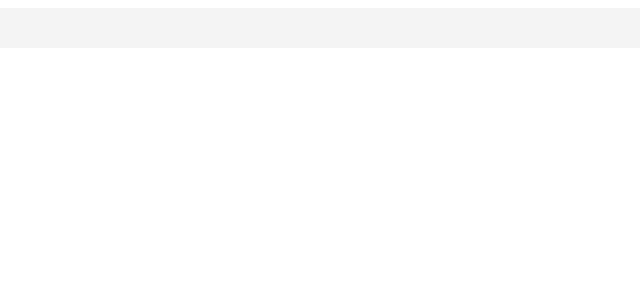
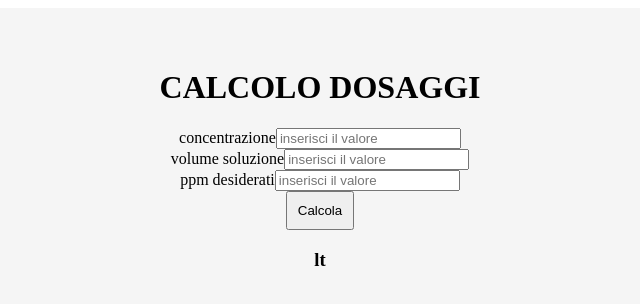
Before and after one commit to drugos624/helpus2, a React (Vite) app: page /calcoloDosaggi in a window 1280 px wide. Before the commit this address had no page. Shown: the top 304 px of the page, without its empty margins (320-960 px from the left). Built offline with nearby package versions, Linux system fonts and the light colour scheme.

Commit message:
aggiunto calcolo cloro

```diff
--- a/src/App.jsx
+++ b/src/App.jsx
@@ -13,6 +13,9 @@ import Chimici from "./pages/Chimici";
 import DettaglioChimici from "./pages/DettaglioChimici";
 import Ricambi from "./pages/Ricambi";
 import Carrello from "./pages/Carrello";
+import ScrollToTop from "./ScrollToTop";
+import Utilita from "./pages/Utilita";
+import CalcoloDosaggi from "./pages/CalcoloDosaggi";
 
 function App() {
   const [carrello, setCarrello] = useState([]);
@@ -20,6 +23,7 @@ function App() {
   return (
     <>
       <div className="header">
+        <ScrollToTop />
         <Routes>
           <Route path="/" element={<Home></Home>}></Route>
           <Route path="/impianti" element={<Impianti></Impianti>}></Route>
@@ -58,6 +62,11 @@ function App() {
               ></Carrello>
             }
           ></Route>
+          <Route path="/utilita" element={<Utilita></Utilita>}></Route>
+          <Route
+            path="/calcoloDosaggi"
+            element={<CalcoloDosaggi></CalcoloDosaggi>}
+          ></Route>
         </Routes>
       </div>
     </>
--- /dev/null
+++ b/src/ScrollToTop.jsx
@@ -0,0 +1,14 @@
+import { useEffect } from "react";
+import { useLocation } from "react-router-dom";
+
+function ScrollToTop() {
+  const { pathname } = useLocation();
+
+  useEffect(() => {
+    window.scrollTo(0, 0); // vai in alto
+  }, [pathname]); // ogni volta che cambia la route
+
+  return null; // non renderizza nulla
+}
+
+export default ScrollToTop;
--- a/src/index.css
+++ b/src/index.css
@@ -2,6 +2,9 @@ button {
   padding: 10px;
   gap: 10px;
 }
+
+
+
 html, body {
   overscroll-behavior-y: contain;
 }
--- /dev/null
+++ b/src/pages/CalcoloDosaggi.jsx
@@ -0,0 +1,67 @@
+import { useState } from "react";
+
+export default function CalcoloDosaggi() {
+  const [concentrazione, setConcentrazione] = useState("");
+  const [quantita, setQuantita] = useState("");
+  const [ppm, setPpm] = useState("");
+  const [risultato, setRisultato] = useState("");
+
+  const calcolaDosaggi = () => {
+    if (concentrazione && quantita && ppm) {
+      const calcolo = (ppm * quantita) / (concentrazione * 10000);
+      setRisultato(calcolo.toFixed(2));
+    } else setRisultato(2);
+  };
+
+  return (
+    <div className="header">
+      <div>
+        <h1>CALCOLO DOSAGGI</h1>
+
+        <div className="form-group">
+          <label className="label-calcolo">concentrazione</label>
+          <input
+            type="number"
+            value={concentrazione}
+            id="input1"
+            placeholder="inserisci il valore"
+            onChange={(e) => setConcentrazione(e.target.value)}
+          />
+        </div>
+        <div className="form-group">
+          {" "}
+          <label className="label-calcolo">volume soluzione</label>
+          <input
+            type="number"
+            value={quantita}
+            id="input2"
+            placeholder="inserisci il valore"
+            onChange={(e) => setQuantita(e.target.value)}
+          />
+        </div>
+        <div className="form-group">
+          {" "}
+          <label className="label-calcolo">ppm desiderati</label>
+          <input
+            type="number"
+            value={ppm}
+            id="input3"
+            placeholder="inserisci il valore"
+            onChange={(e) => setPpm(e.target.value)}
+          />
+        </div>
+        <div>
+          <button
+            onClick={() => {
+              calcolaDosaggi();
+              console.log(risultato);
+            }}
+          >
+            Calcola
+          </button>
+          <h3>{risultato} lt</h3>
+        </div>
+      </div>
+    </div>
+  );
+}
--- a/src/pages/DettaglioAddolcitore.jsx
+++ b/src/pages/DettaglioAddolcitore.jsx
@@ -22,6 +22,7 @@ function DettaglioAddolcitore() {
     return (
         <div className="header" >
               <h1>Dettagli {opzione.toUpperCase()}: {dimensioni}</h1>
+              <button onClick={() => (navigate(`/ricambi/${opzione}`))}>RICAMBI { opzione}</button>
             <div >
 
 
--- a/src/pages/Home.jsx
+++ b/src/pages/Home.jsx
@@ -11,7 +11,7 @@ function Home() {
         <button onClick={() => navigate("/impianti")}>IMPIANTI</button>
         <button onClick={() => navigate("/chimici")}>CHIMICI</button>
         <button onClick={() => navigate("/documenti")}>DOCUMENTI</button>
-        <button>UTILITA'</button>
+        <button onClick={()=> navigate("/utilita")}>UTILITA'</button>
       </div>
     </div>
   );
--- /dev/null
+++ b/src/pages/Utilita.jsx
@@ -0,0 +1,21 @@
+import { useNavigate } from "react-router-dom";
+
+export default function Utilita() {
+  const navigate = useNavigate();
+  return (
+    <div className="header">
+      <h1>UTILITA'</h1>
+      <button onClick={() => navigate("/calcoloDosaggi")}>
+        Calcolo dosaggi
+      </button>
+
+      <button
+        onClick={() => {
+          navigate("/");
+        }}
+      >
+        HOME
+      </button>
+    </div>
+  );
+}
```
